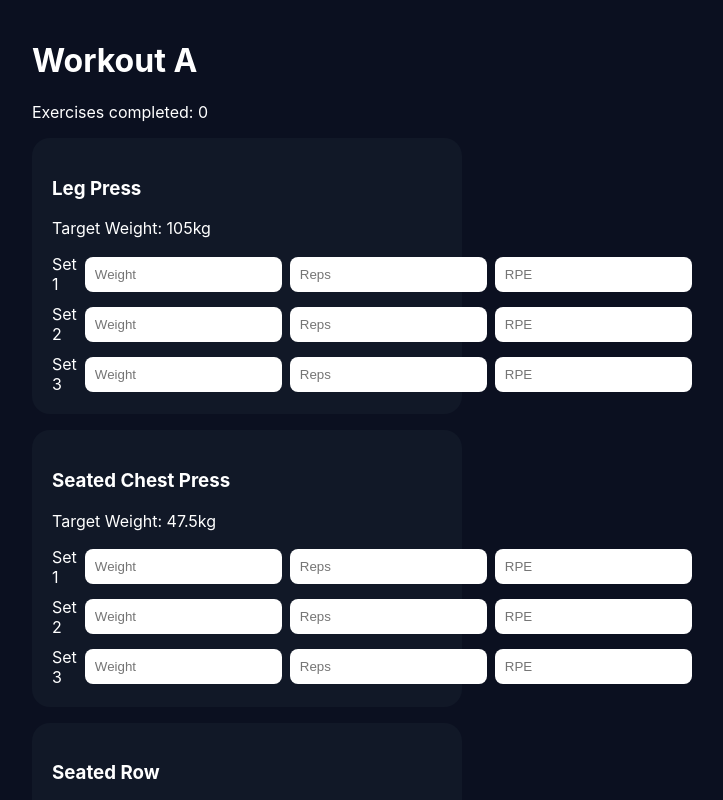
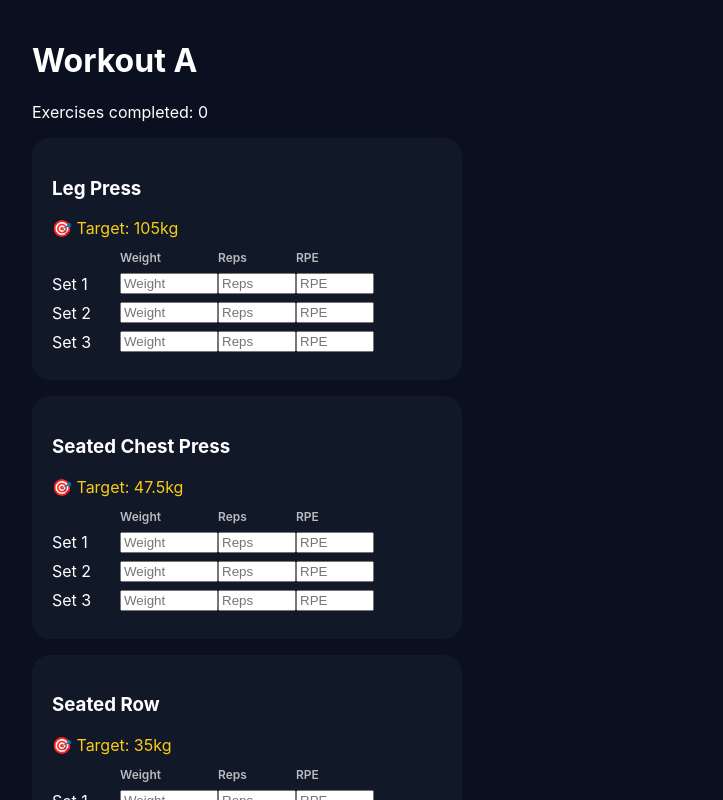
Before and after one commit to kevinellis77-afk/Kevs-Gym, a React (Vite) app: page / in a window 1280 px wide. Both pictures are taken after a click on the button "Start Workout". Shown: the top 800 px of the page, without its empty margins (393-1116 px from the left). Built offline with nearby package versions, Linux system fonts and the light colour scheme.

Commit message:
Ready for Live

```diff
--- a/package.json
+++ b/package.json
@@ -12,7 +12,8 @@
   "dependencies": {
     "react": "^19.2.8",
     "react-dom": "^19.2.8",
-    "react-router-dom": "^7.18.3"
+    "react-router-dom": "^7.18.3",
+    "recharts": "^3.10.1"
   },
   "devDependencies": {
     "@types/node": "^24.13.3",
--- a/src/App.tsx
+++ b/src/App.tsx
@@ -2,17 +2,55 @@ import { useState } from "react";
 
 import Dashboard from "./pages/Dashboard";
 import Workout from "./pages/Workout";
+import WorkoutSummary from "./pages/WorkoutSummary";
 import History from "./pages/History";
 import Progress from "./pages/Progress";
 import Health from "./pages/Health";
 
 export default function App() {
-  const [screen, setScreen] = useState(
-    "dashboard"
-  );
+  const [screen, setScreen] =
+    useState("dashboard");
+
+  const [summaryData, setSummaryData] =
+    useState({
+      volume: 0,
+      exerciseCount: 0,
+      duration: 0,
+    });
 
   if (screen === "workout") {
-    return <Workout />;
+    return (
+      <Workout
+        onComplete={(
+          volume,
+          exerciseCount,
+          duration
+        ) => {
+          setSummaryData({
+            volume,
+            exerciseCount,
+            duration,
+          });
+
+          setScreen("summary");
+        }}
+      />
+    );
+  }
+
+  if (screen === "summary") {
+    return (
+      <WorkoutSummary
+        volume={summaryData.volume}
+        exerciseCount={
+          summaryData.exerciseCount
+        }
+        duration={summaryData.duration}
+        onFinish={() =>
+          setScreen("dashboard")
+        }
+      />
+    );
   }
 
   if (screen === "history") {
--- a/src/components/ExerciseCard.tsx
+++ b/src/components/ExerciseCard.tsx
@@ -1,4 +1,5 @@
-import { useState } from "react";
+import { useEffect, useState } from "react";
+import { getLastExerciseData } from "../utils/lastWorkoutData";
 
 type SetData = {
   weight: string;
@@ -9,7 +10,10 @@ type SetData = {
 type Props = {
   name: string;
   targetWeight: number;
-  onChange: (exerciseName: string, sets: SetData[]) => void;
+  onChange: (
+    exerciseName: string,
+    sets: SetData[]
+  ) => void;
 };
 
 export default function ExerciseCard({
@@ -17,11 +21,56 @@ export default function ExerciseCard({
   targetWeight,
   onChange,
 }: Props) {
+  const previousWorkout =
+    getLastExerciseData(name);
+
+  const cleanWeight = (
+    value: string
+  ) =>
+    String(value || "").replace(
+      /[^0-9.]/g,
+      ""
+    );
+
   const [sets, setSets] = useState<SetData[]>([
-    { weight: "", reps: "", rpe: "" },
-    { weight: "", reps: "", rpe: "" },
-    { weight: "", reps: "", rpe: "" },
+    {
+      weight: "",
+      reps: "",
+      rpe: "",
+    },
+    {
+      weight: "",
+      reps: "",
+      rpe: "",
+    },
+    {
+      weight: "",
+      reps: "",
+      rpe: "",
+    },
   ]);
+
+  useEffect(() => {
+    if (previousWorkout?.sets) {
+      const loadedSets =
+        previousWorkout.sets.map(
+          (set: SetData) => ({
+            weight: cleanWeight(
+              set.weight
+            ),
+            reps: set.reps || "",
+            rpe: set.rpe || "",
+          })
+        );
+
+      setSets(loadedSets);
+
+      onChange(
+        name,
+        loadedSets
+      );
+    }
+  }, [name]);
 
   const updateSet = (
     index: number,
@@ -29,6 +78,7 @@ export default function ExerciseCard({
     value: string
   ) => {
     const updated = [...sets];
+
     updated[index][field] = value;
 
     setSets(updated);
@@ -36,44 +86,131 @@ export default function ExerciseCard({
     onChange(name, updated);
   };
 
+  const lastWeight =
+    previousWorkout?.sets?.[0]?.weight
+      ? cleanWeight(
+          previousWorkout.sets[0]
+            .weight
+        )
+      : "";
+
+  const lastReps =
+    previousWorkout?.sets?.[0]?.reps ||
+    "";
+
   return (
     <div className="exercise-card">
       <h3>{name}</h3>
 
-      <p>Target Weight: {targetWeight}kg</p>
+      <div
+        style={{
+          marginBottom: "12px",
+        }}
+      >
+        <p
+          style={{
+            margin: "4px 0",
+            color: "#facc15",
+          }}
+        >
+          🎯 Target: {targetWeight}kg
+        </p>
+
+        {previousWorkout && (
+          <p
+            style={{
+              margin: "4px 0",
+              color: "#22c55e",
+            }}
+          >
+            📈 Last: {lastWeight}kg ×{" "}
+            {lastReps}
+          </p>
+        )}
+      </div>
+
+      <div
+        style={{
+          display: "grid",
+          gridTemplateColumns:
+            "60px 90px 70px 70px",
+          gap: "8px",
+          marginBottom: "8px",
+          fontSize: "12px",
+          opacity: 0.7,
+          fontWeight: 600,
+        }}
+      >
+        <div></div>
+        <div>Weight</div>
+        <div>Reps</div>
+        <div>RPE</div>
+      </div>
 
       {[0, 1, 2].map((index) => (
-        <div key={index} className="set-row">
-          <span>Set {index + 1}</span>
+        <div
+          key={index}
+          style={{
+            display: "grid",
+            gridTemplateColumns:
+              "60px 90px 70px 70px",
+            gap: "8px",
+            marginBottom: "8px",
+            alignItems: "center",
+          }}
+        >
+          <span>
+            Set {index + 1}
+          </span>
 
           <input
+            type="number"
+            step="0.5"
+            value={sets[index].weight}
             placeholder="Weight"
-  value={sets[index].weight}
+            style={{
+              width: "90px",
+            }}
             onChange={(e) =>
               updateSet(
                 index,
                 "weight",
-      e.target.value.replace(
-        /[^0-9.]/g,
-        ""
+                cleanWeight(
+                  e.target.value
                 )
               )
             }
           />
 
           <input
+            type="number"
+            value={sets[index].reps}
             placeholder="Reps"
-            value={sets[index].reps}
+            style={{
+              width: "70px",
+            }}
             onChange={(e) =>
-              updateSet(index, "reps", e.target.value)
+              updateSet(
+                index,
+                "reps",
+                e.target.value
+              )
             }
           />
 
           <input
+            type="number"
+            value={sets[index].rpe}
             placeholder="RPE"
-            value={sets[index].rpe}
+            style={{
+              width: "70px",
+            }}
             onChange={(e) =>
-              updateSet(index, "rpe", e.target.value)
+              updateSet(
+                index,
+                "rpe",
+                e.target.value
+              )
             }
           />
         </div>
--- /dev/null
+++ b/src/components/ProgressChart.tsx
@@ -0,0 +1,56 @@
+import {
+    LineChart,
+    Line,
+    XAxis,
+    YAxis,
+    Tooltip,
+    ResponsiveContainer,
+  } from "recharts";
+
+  type Props = {
+    title: string;
+    data: {
+      date: string;
+      weight: number;
+    }[];
+  };
+
+  export default function ProgressChart({
+    title,
+    data,
+  }: Props) {
+    return (
+      <div
+        className="exercise-card"
+        style={{
+          marginTop: "20px",
+        }}
+      >
+        <h3>{title}</h3>
+
+        <div
+          style={{
+            width: "100%",
+            height: 250,
+          }}
+        >
+          <ResponsiveContainer>
+            <LineChart data={data}>
+              <XAxis dataKey="date" />
+
+              <YAxis />
+
+              <Tooltip />
+
+              <Line
+                type="monotone"
+                dataKey="weight"
+                strokeWidth={3}
+                dot
+              />
+            </LineChart>
+          </ResponsiveContainer>
+        </div>
+      </div>
+    );
+  }
--- a/src/pages/Progress.tsx
+++ b/src/pages/Progress.tsx
@@ -1,12 +1,8 @@
 import { getSessions } from "../utils/sessionStorage";
+import { getExerciseHistory } from "../utils/progressChartData";
+import ProgressChart from "../components/ProgressChart";
 
-type ProgressProps = {
-  onBack?: () => void;
-};
-
-export default function Progress({
-  onBack,
-}: ProgressProps) {
+export default function Progress() {
   const sessions = getSessions();
 
   const exerciseStats: Record<
@@ -120,9 +116,17 @@ export default function Progress({
       a[1].bestWeight
   );
 
+  const legPressHistory =
+    getExerciseHistory("Leg Press");
+
   return (
     <div className="app">
       <h1>Progress Tracking</h1>
+
+      <ProgressChart
+        title="Leg Press Progress"
+        data={legPressHistory}
+      />
 
       {leaderboard.map(
         ([exerciseName, stats]) => {
@@ -221,16 +225,6 @@ export default function Progress({
           </div>
         )
       )}
-
-      {onBack && (
-        <button
-          className="finish-btn"
-          style={{ marginTop: "20px" }}
-          onClick={onBack}
-        >
-          Back to Dashboard
-        </button>
-      )}
     </div>
   );
 }
--- /dev/null
+++ b/src/pages/WorkoutSummary.tsx
@@ -0,0 +1,41 @@
+type Props = {
+  volume: number;
+  exerciseCount: number;
+  duration: number;
+  onFinish: () => void;
+};
+
+export default function WorkoutSummary({
+  volume,
+  exerciseCount,
+  duration,
+  onFinish,
+}: Props) {
+  return (
+    <div className="app">
+      <h1>Workout Complete ✅</h1>
+
+      <div className="exercise-card">
+        <p>
+          Duration: {duration} mins
+        </p>
+
+        <p>
+          Exercises: {exerciseCount}
+        </p>
+
+        <p>
+          Total Volume:{" "}
+          {volume.toLocaleString()}kg
+        </p>
+      </div>
+
+      <button
+        className="finish-btn"
+        onClick={onFinish}
+      >
+        Back to Dashboard
+      </button>
+    </div>
+  );
+}
--- /dev/null
+++ b/src/utils/lastWorkoutData.ts
@@ -0,0 +1,31 @@
+import { getSessions } from "./sessionStorage";
+
+export function getLastExerciseData(
+  exerciseName: string
+) {
+  const sessions = getSessions();
+
+  if (sessions.length === 0) {
+    return null;
+  }
+
+  const latestSession = sessions[0];
+
+  console.log(
+    "Latest session exercises:",
+    latestSession.exercises
+  );
+
+  const exercise =
+    latestSession.exercises.find(
+      (e: any) =>
+        e.name === exerciseName
+    );
+
+  console.log(
+    exerciseName,
+    exercise
+  );
+
+  return exercise || null;
+}
--- /dev/null
+++ b/src/utils/progressChartData.ts
@@ -0,0 +1,50 @@
+import { getSessions } from "./sessionStorage";
+
+export function getExerciseHistory(
+  exerciseName: string
+) {
+  const sessions = getSessions();
+
+  const history: {
+    date: string;
+    weight: number;
+  }[] = [];
+
+  [...sessions]
+    .reverse()
+    .forEach((session: any) => {
+      if (!session.exercises) return;
+
+      const exercise =
+        session.exercises.find(
+          (e: any) =>
+            e.name === exerciseName
+        );
+
+      if (!exercise) return;
+
+      const weights =
+        exercise.sets
+          ?.map((set: any) =>
+            Number(set.weight)
+          )
+          .filter(
+            (weight: number) =>
+              weight > 0
+          ) || [];
+
+      if (
+        weights.length === 0
+      )
+        return;
+
+      history.push({
+        date: session.date,
+        weight: Math.max(
+          ...weights
+        ),
+      });
+    });
+
+  return history;
+}
```
Also changed, not shown: src/pages/Workout.tsx (+82 -18 lines), 1 other file (tests, documents, lock files or other folders). Lines whose indentation alone changed are shown as unchanged.
